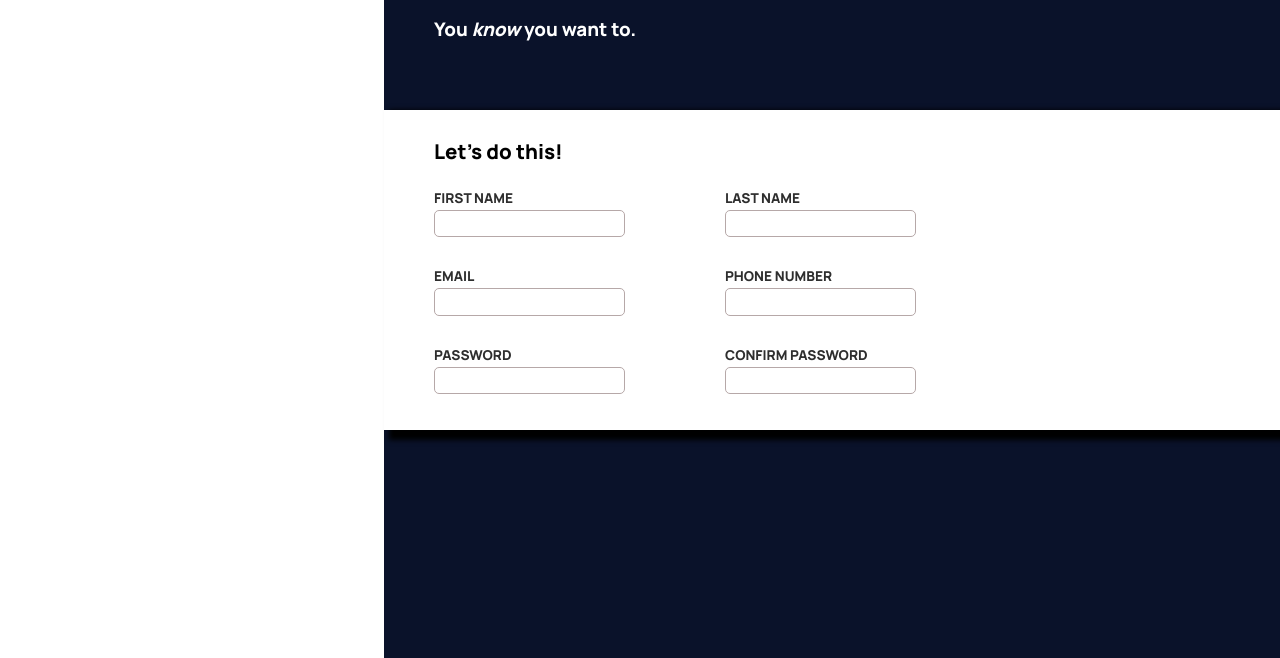
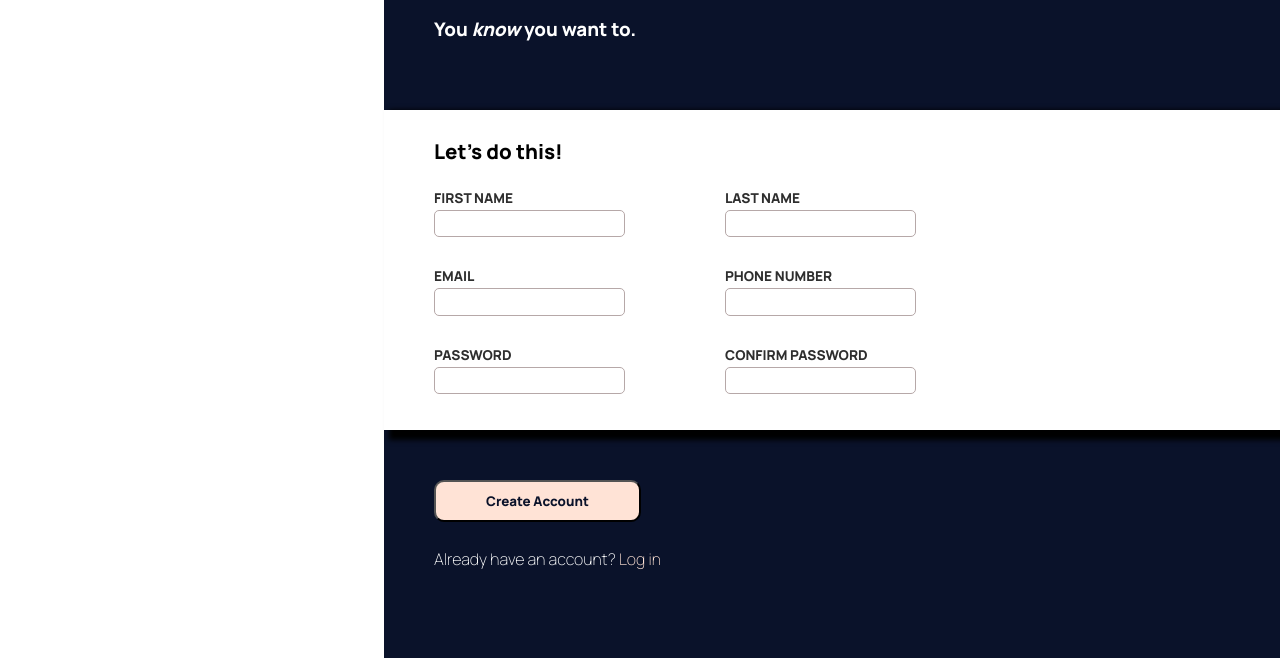
Before and after one commit to Kkawakami08/sign-up-form, a plain HTML site: page index.html in a window 1280 px wide. Shown: the part 242-900 px from the top of the page. Drawn offline with Linux system fonts and the light colour scheme.

Commit message:
create account button and log in link

```diff
--- a/index.html
+++ b/index.html
@@ -63,12 +63,10 @@
             </div>
           </form>
         </div>
-
-        <!--
-      <div class="account">
-        <button>Create Account</button>
-        <p>Already have an account? <a href="http://google.com">Log in</a></p>
-      </div> -->
+        <div class="account">
+          <button>Create Account</button>
+          <p>Already have an account? <a href="http://google.com">Log in</a></p>
+        </div>
       </div>
     </div>
   </body>
--- a/style.css
+++ b/style.css
@@ -106,3 +106,26 @@ form {
   flex-direction: column;
   gap: 30px;
 }
+
+button {
+  background-color: #ffe3d6;
+  color: #0a122a;
+  padding: 10px 50px;
+  border-radius: 10px;
+  font-family: "Manrope", sans-serif;
+  font-weight: 800;
+  margin-bottom: 10px;
+}
+
+.account {
+  padding-left: 50px;
+  padding-top: 50px;
+}
+
+a {
+  color: #ffe3d6;
+}
+
+a:link {
+  text-decoration: none;
+}
```
